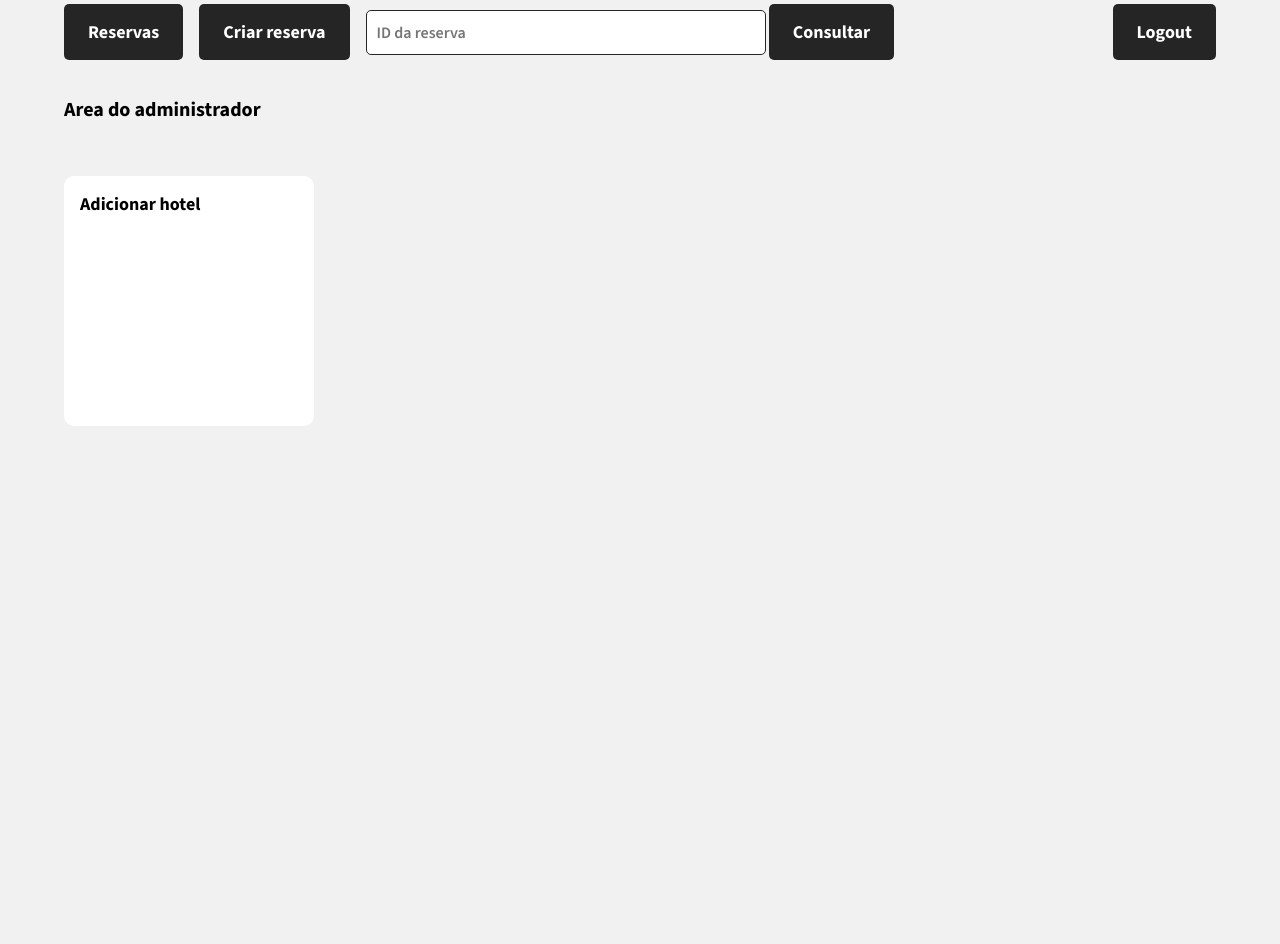
After one commit to rcdvgn/gerenciamento-hotel, a Flask app: template templates/admin.html in a window 1280 px wide. The commit adds this page. Run offline with Flask 3, Linux system fonts and the light colour scheme; the template is opened without the code that fills it, so the values that code supplies are empty.

Commit message:
commit inicial

```diff
--- a/app.py
+++ b/app.py
@@ -16,11 +16,19 @@ app.secret_key = 'SECRETE_KEY'
 # def make_session_permanent():
 #     session.permanent = True
 
+@app.route('/lost_connection')
+def lost_connection():
+    return render_template('lost_connection.html')
+
 @app.route('/')
 def index():
     if 'user' in session:
-        reservas = proxy.get_reservas(session['user']['reservas'], session['user_id'])
-        return render_template('index.html', reservas=reservas)
+        try:
+            reservas = proxy.get_reservas(session['user']['reservas'], session['user_id'])
+        except ConnectionRefusedError:
+            return redirect(url_for("lost_connection"))
+
+        return render_template('index.html', reservas=reservas, user=session['user'])
     else:
         return redirect(url_for('login'))
 
@@ -31,7 +39,10 @@ def register():
         email = request.form['email']
         password = request.form['password']
 
-        status, response = proxy.register(name, email, password)
+        try:
+            status, response = proxy.register(name, email, password)
+        except ConnectionRefusedError:
+            return redirect(url_for("lost_connection"))
 
         if status == 1:
             session['user'] = response[0]
@@ -53,7 +64,10 @@ def login():
         email = request.form['email']
         password = request.form['password']
 
-        status, response = proxy.login(email, password)
+        try:
+            status, response = proxy.login(email, password)
+        except ConnectionRefusedError:
+            return redirect(url_for("lost_connection"))
 
         if status == 1:
             session['user'] = response[0]
@@ -70,21 +84,28 @@ def login():
             return render_template('login.html')
 
 
-@app.route('/criar-reserva/<id>', methods=['POST', 'GET'])
-@app.route('/criar-reserva/<id>', methods=['POST', 'GET'])
+@app.route('/criar-reserva', methods=['POST', 'GET'])
+@app.route('/criar-reserva/<edit_id>', methods=['POST', 'GET'])
 def criar_reserva(edit_id=""):
     if request.method == 'POST':
         name = request.form['name']
         date = request.form['date']
         duration = request.form['duration']
+        hotel = request.form['hotel']
 
-        status, response = proxy.criar_reserva(name, date, duration, session['user_id'])
+        id = "" if not request.form['id'] else request.form['id']
+        room = "" if not request.form['room'] else request.form['room']
+
+        try:
+            status, response = proxy.criar_reserva(name, date, duration, id, room, hotel, session['user_id'])
+        except ConnectionRefusedError:
+            return redirect(url_for("lost_connection"))
 
         if status == 1:
-            updated_user = session['user']
+            updated_user = session['user'].copy()
             if not response in updated_user['reservas']:
                 updated_user['reservas'].append(response)
-                session['user'] = updated_user
+            session['user'] = updated_user
 
             return redirect(url_for('reserva', id=response))
         else:
@@ -93,17 +114,31 @@ def criar_reserva(edit_id=""):
     else:
         if 'user' in session:
             if edit_id != "":
-                status, response = proxy.reserva(edit_id, session['user_id'])
+
+                try:
+                    status, response = proxy.reserva(edit_id, session['user_id'])
+                except ConnectionRefusedError:
+                    return redirect(url_for("lost_connection"))
 
                 if status == 1:
-                    updated_reserva = {
+                    existing_reserva = {
                         "quarto": response["quarto"],
                         "nome": response["nome"],
                         "data": response["data"],
                         "duracao": response["duracao"],
+                        "hotel": response["hotel"],
                         "id": response["id"],
                     }
-            return render_template('criar_reserva.html', updated_reserva=updated_reserva)
+                else:
+                    return f"<h2>{response}</h2>"
+            else:
+                existing_reserva = ""
+
+            try:
+                hoteis = proxy.get_all_hoteis()
+            except ConnectionRefusedError:
+                return redirect(url_for("lost_connection"))
+            return render_template('criar_reserva.html', existing_reserva=existing_reserva, hoteis=hoteis, user=session['user'])
 
         else:
             return redirect(url_for("login"))
@@ -115,33 +150,152 @@ def reserva(id):
        pass
     else:
         if 'user' in session:
-            status, response = proxy.reserva(id, session['user_id'])
+            try:
+                status, response = proxy.reserva(id, session['user_id'])
+            except ConnectionRefusedError:
+                return redirect(url_for("lost_connection"))
 
             if status == 1:
-                return render_template('reserva.html', response=response)
+                return render_template('reserva.html', response=response, user=session['user'])
             else:
                 return f"<h1>{response}</h1>"
         else:
             return redirect(url_for("login"))
 
-# Rota personalizada
-@app.route('/consulta/<id>')
-def hello(id):
-    return render_template('consulta.html', id=id)
-
 @app.route('/excluir-reserva/<id>')
 def excluir_reserva(id):
     if 'user' in session:
-        status, response = proxy.excluir_reserva(id, session['user_id'])
+        try:
+            status, response = proxy.excluir_reserva(id, session['user_id'])
+        except ConnectionRefusedError:
+            return redirect(url_for("lost_connection"))
 
         if status == 1:
             session['user'] = response
-            return render_template('index.html')
+            return redirect(url_for('index'))
         else:
             return f"<h1>{response}</h1>"
     else:
         return redirect(url_for("login"))
 
+@app.route('/consulta', methods=['POST'])
+def consulta():
+    if 'user' in session:
+        query = request.form["query"]
+
+        return redirect(url_for("reserva", id=query))
+    else:
+        return redirect(url_for("login"))
+
+@app.route('/admin', methods=['POST', 'GET'])
+def admin():
+    if request.method == 'POST':
+        pass
+    else:
+        if session['user']['admin'] == True:
+            try:
+                hoteis = proxy.get_all_hoteis()
+            except ConnectionRefusedError:
+                return redirect(url_for("lost_connection"))
+
+            hoteis_info = []
+            for hotel in hoteis:
+                try:
+                    quartos = proxy.get_quartos(hotel)
+                except ConnectionRefusedError:
+                    return redirect(url_for("lost_connection"))
+                hoteis_info.append({"nome": hotel, "num_quartos": len(quartos.keys())})
+
+            return render_template('admin.html', user=session["user"], hoteis_info=hoteis_info)
+        else:
+            return "<h1>Acesso restrito</h1>"
+
+@app.route('/quartos/<hotel>', methods=['POST', 'GET'])
+def quartos(hotel):
+    if request.method == 'POST':
+        pass
+    else:
+        if session['user']['admin'] == True:
+            try:
+                quartos = proxy.get_quartos(hotel)
+            except ConnectionRefusedError:
+                return redirect(url_for("lost_connection"))
+
+            return render_template('quartos.html', user=session["user"], hotel=hotel, quartos=quartos)
+        else:
+            return "<h1>Acesso restrito</h1>"
+
+@app.route('/adicionar-quarto/<hotel>', methods=['POST', 'GET'])
+def adicionar_quarto(hotel):
+    if request.method == 'POST':
+        num_quarto = request.form['num_quarto']
+
+        try:
+            status, response = proxy.adicionar_quarto(num_quarto, hotel)
+        except ConnectionRefusedError:
+            return redirect(url_for("lost_connection"))
+
+        if status == 0:
+            return f"<h1>{response}</h1>"
+        else:
+            return redirect(url_for('quartos', hotel=response))
+    else:
+        if session['user']['admin'] == True:
+            return render_template('adicionar_quarto.html', user=session["user"], hotel=hotel)
+        else:
+            return "<h1>Acesso restrito</h1>"
+
+@app.route('/adicionar-hotel/', methods=['POST', 'GET'])
+def adicionar_hotel():
+    if request.method == 'POST':
+        hotel_name = request.form['hotel_name']
+
+        try:
+            status, response = proxy.adicionar_hotel(hotel_name)
+        except ConnectionRefusedError:
+            return redirect(url_for("lost_connection"))
+
+        if status == 0:
+            return f"<h1>{response}</h1>"
+        else:
+            return redirect(url_for('quartos', hotel=response))
+    else:
+        if session['user']['admin'] == True:
+            return render_template('adicionar_hotel.html', user=session["user"])
+        else:
+            return "<h1>Acesso restrito</h1>"
+
+@app.route('/excluir-quarto/<hotel>/<quarto>', methods=['POST', 'GET'])
+def excluir_quarto(hotel, quarto):
+    if session['user']['admin'] == True:
+        try:
+            status, response = proxy.excluir_quarto(hotel, quarto, session['user_id'])
+        except ConnectionRefusedError:
+            return redirect(url_for("lost_connection"))
+
+        if status == 0:
+            return f"<h1>{response}</h1>"
+        else:
+            session['user'] = response
+            return redirect(url_for('admin'))
+    else:
+        return "<h1>Acesso restrito</h1>"
+
+@app.route('/excluir-hotel/<hotel>')
+def excluir_hotel(hotel):
+    if session['user']['admin'] == True:
+        try:
+            status, response = proxy.excluir_hotel(hotel, session['user_id'])
+        except ConnectionRefusedError:
+            return redirect(url_for("lost_connection"))
+
+        if status == 0:
+            return f"<h1>{response}</h1>"
+        else:
+            session['user'] = response
+            return redirect(url_for('admin'))
+    else:
+        return "<h1>Acesso restrito</h1>"
 
 @app.route('/logout')
 def logout():
--- a/static/styles/global.css
+++ b/static/styles/global.css
@@ -1,8 +1,8 @@
 @import url("https://fonts.googleapis.com/css2?family=Source+Sans+3:ital,wght@0,200..900;1,200..900&display=swap");
 
 :root {
-  --fg: rgb(243, 243, 243);
-  --bg: rgb(255, 255, 255);
+  --bg: rgb(241, 241, 241);
+  --fg: rgb(255, 255, 255);
   --accent: rgb(37, 37, 37);
 }
 
@@ -24,8 +24,14 @@ html,
   display: flex;
   align-items: center;
   justify-content: center;
+  height: 100vh;
+  max-width: 1500px;
+  padding: 2rem 4rem;
+}
 
-  height: 100vh;
+.greetings {
+  font-size: 18px;
+  font-weight: 600;
 }
 
 .reserva {
@@ -43,7 +49,27 @@ html,
   justify-content: space-between;
 }
 
-#header a {
+.h_left {
+  display: flex;
+  align-items: center;
+  gap: 1rem;
+
+  height: 100%;
+}
+
+.consulta input {
+  border: solid thin var(--accent);
+  height: 45px;
+  width: 400px;
+  outline: none;
+  border-radius: 5px;
+  font-size: 16px;
+  font-weight: 600;
+  padding: 0 10px;
+}
+
+#header a,
+button {
   color: white;
   font-size: 18px;
   font-weight: 700;
@@ -53,11 +79,16 @@ html,
   background-color: var(--accent);
   padding: 1rem 1.5rem;
 
-  border-radius: 15px;
+  border-radius: 5px;
+
+  cursor: pointer;
+  outline: none;
+  border: none;
 }
 
-#header a:hover {
-  opacity: 0.7;
+#header a:hover,
+button:hover {
+  opacity: 0.8;
 }
 
 .modal {
@@ -115,10 +146,13 @@ html,
   outline: none;
   border: none;
   color: white;
+
+  padding: 0 !important;
 }
 
 .reservas_container {
   gap: 2rem;
+  margin: 4rem;
 }
 
 .reserva_card {
@@ -150,3 +184,46 @@ html,
   font-size: 18px;
   font-weight: 700;
 }
+
+.box_container {
+  width: 100%;
+  height: 100%;
+  display: flex;
+  flex-wrap: wrap;
+  gap: 1rem;
+}
+
+.box {
+  height: 250px;
+  width: 250px;
+  border-radius: 10px;
+  background-color: var(--fg);
+  padding: 1rem;
+}
+
+.box_title {
+  font-size: 18px;
+  font-weight: 700;
+  cursor: pointer;
+  color: black;
+  text-decoration: none;
+}
+
+.box_title:hover {
+  text-decoration: underline;
+}
+
+.box_subtitle {
+  font-size: 16px;
+  font-weight: 600;
+}
+
+.page_title {
+  height: 4rem;
+  font-size: 20px;
+  margin-bottom: 1rem;
+  padding-top: 2rem;
+  padding-left: 4rem;
+
+  font-weight: 800;
+}
--- /dev/null
+++ b/templates/admin.html
@@ -0,0 +1,21 @@
+{% extends 'base.html' %} {% block title %}Area do administrador{% endblock %}
+{% block page_title %}Area do administrador{% endblock %} {% block content %}
+<div class="box_container">
+  <div class="box">
+    <a class="box_title" href="/adicionar-hotel">Adicionar hotel</a>
+  </div>
+  {% for hotel_info in hoteis_info %}
+  <div class="box">
+    <a href="{{url_for('quartos', hotel=hotel_info['nome'])}}" class="box_title"
+      >{{ hotel_info['nome'] }}</a
+    >
+    <div class="box_subtitle">{{ hotel_info['num_quartos'] }} quartos</div>
+    <a
+      class="box_subtitle"
+      href="{{url_for('excluir_hotel', hotel=hotel_info['nome'])}}"
+      >Excluir
+    </a>
+  </div>
+  {% endfor %}
+</div>
+{% endblock %}
--- a/templates/base.html
+++ b/templates/base.html
@@ -12,9 +12,25 @@
   </head>
   <body>
     <header id="header">
-      <a href="/criar-reserva">Criar reserva</a>
+      <div class="h_left">
+        <a href="/">Reservas</a>
+        <a href="/criar-reserva">Criar reserva</a>
+        <form action="/consulta" method="post" class="consulta">
+          <input
+            placeholder="ID da reserva"
+            type="text"
+            name="query"
+            id="query"
+          />
+          <button type="submit">Consultar</button>
+        </form>
+      </div>
+      {% if user['admin'] == True %}
+      <a href="/admin">Area do administrador</a>
+      {% endif %}
       <a href="/logout">Logout</a>
     </header>
+    <div class="page_title">{% block page_title %} {% endblock %}</div>
     <div class="container">{% block content %} {% endblock %}</div>
   </body>
 </html>
--- a/templates/reserva.html
+++ b/templates/reserva.html
@@ -2,8 +2,11 @@
 content %}
 <div class="reserva_card">
   <div class="card_header">
-    <a href="{{ url_for('excluir_reserva', id=response[1]) }}" class=""
+    <a href="{{ url_for('excluir_reserva', id=response['id']) }}" class=""
       >Excluir reserva</a
+    >
+    <a href="{{ url_for('criar_reserva', edit_id=response['id']) }}" class=""
+      >Editar reserva</a
     >
   </div>
   {{response}}
```
Also changed, not shown: servidor.py (+120 -24 lines), templates/adicionar_hotel.html (added, +10 -0 lines), templates/adicionar_quarto.html (added, +16 -0 lines), templates/criar_reserva.html (+50 -4 lines), templates/index.html (+9 -5 lines), templates/lost_connection.html (added, +7 -0 lines), templates/quartos.html (added, +20 -0 lines), templates/consulta.html (deleted).
